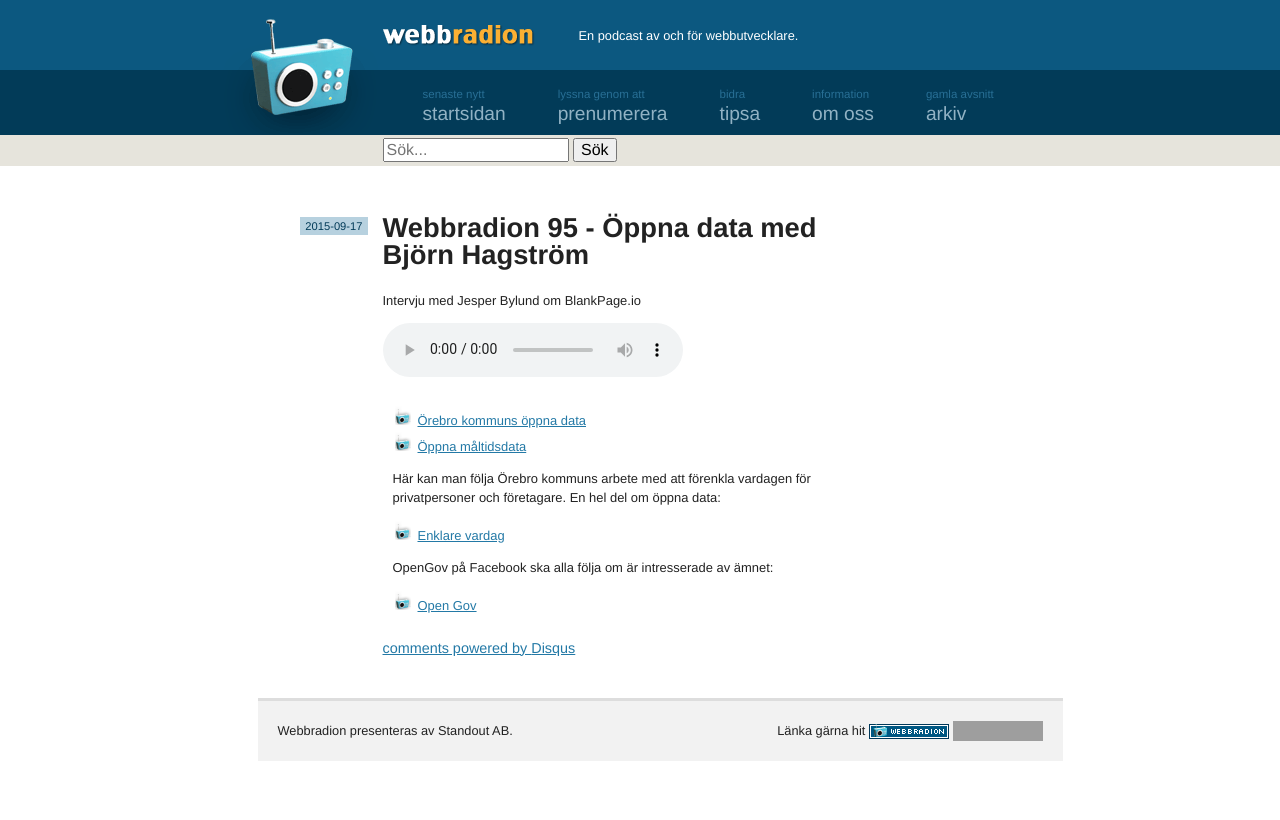
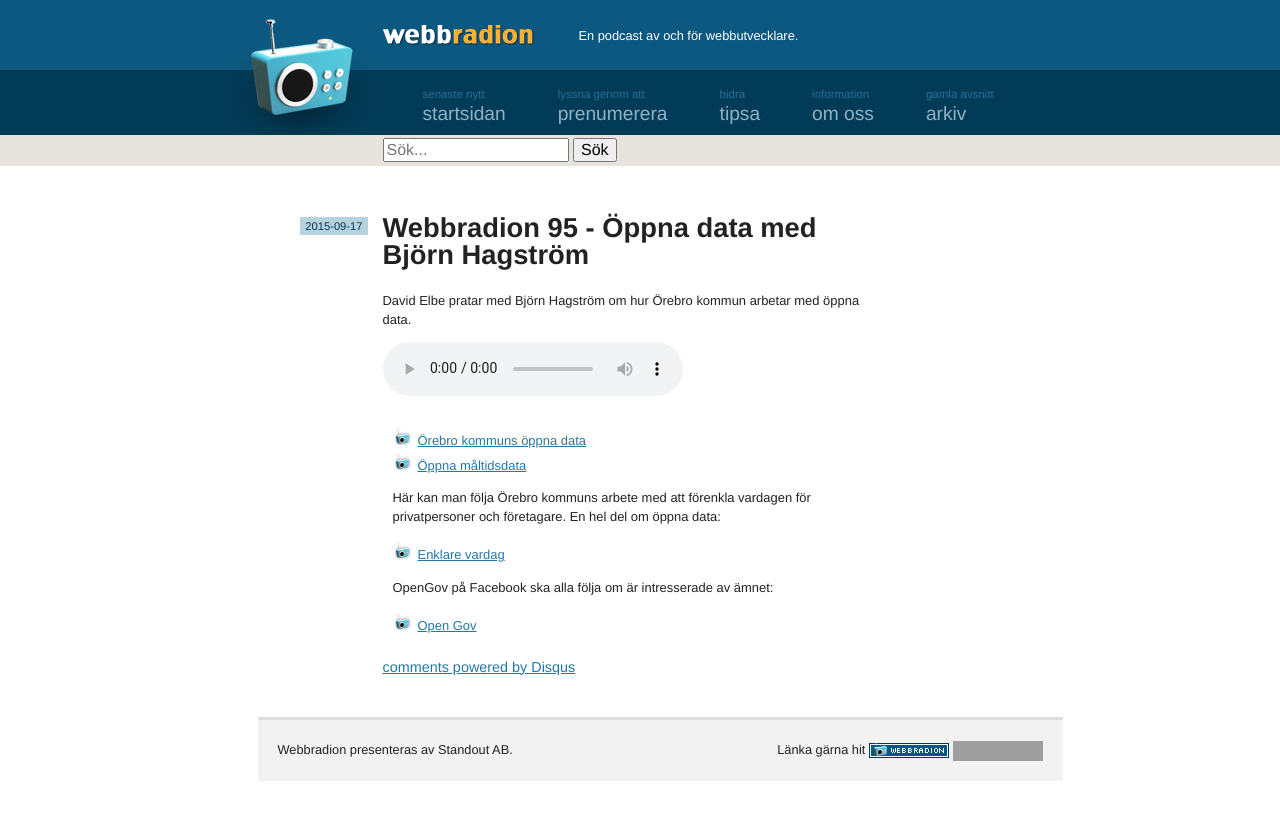
Before and after one commit to standout/webbradion.net, a Jekyll site: the page built from _posts/2015-09-17-avsnitt-95.md, in a window 1280 px wide. Shown: the top 820 px of the page. Built offline with Jekyll 4.4.1, drawn with Linux system fonts in a browser that asks for light colours; comment, search, counter and statistics services are not loaded; grey boxes are pictures that could not be loaded.

Commit message:
Fix description on episode 95

```diff
--- a/_posts/2015-09-17-avsnitt-95.md
+++ b/_posts/2015-09-17-avsnitt-95.md
@@ -2,7 +2,7 @@
 layout: episode
 permalink: /avsnitt/95
 title: Webbradion 95 - Öppna data med Björn Hagström
-description: Intervju med Jesper Bylund om BlankPage.io
+description: David Elbe pratar med Björn Hagström om hur Örebro kommun arbetar med öppna data.
 length: 39
 sound_file: http://cdn.webbradion.net/webbradion095.mp3
 ---
```
